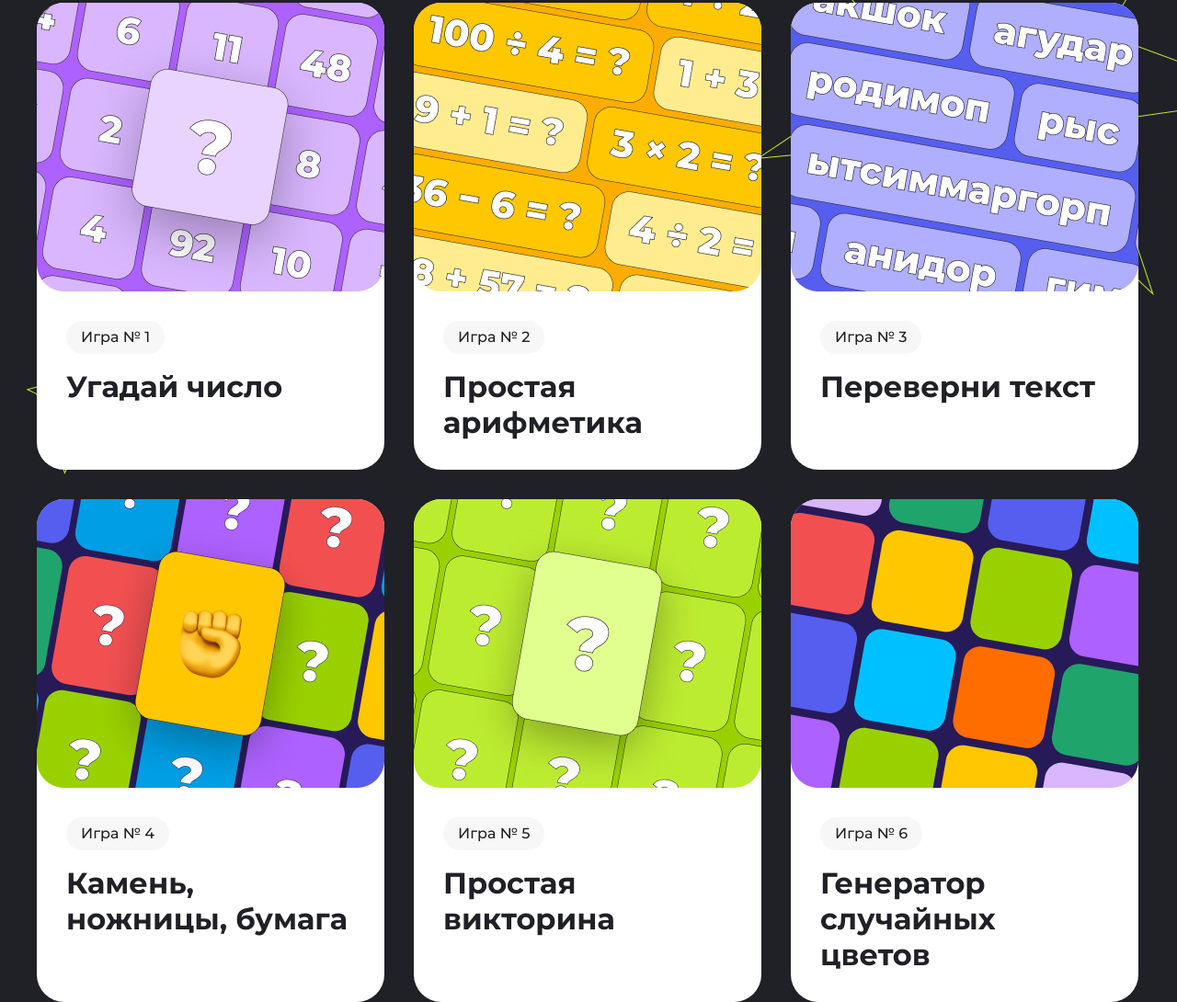
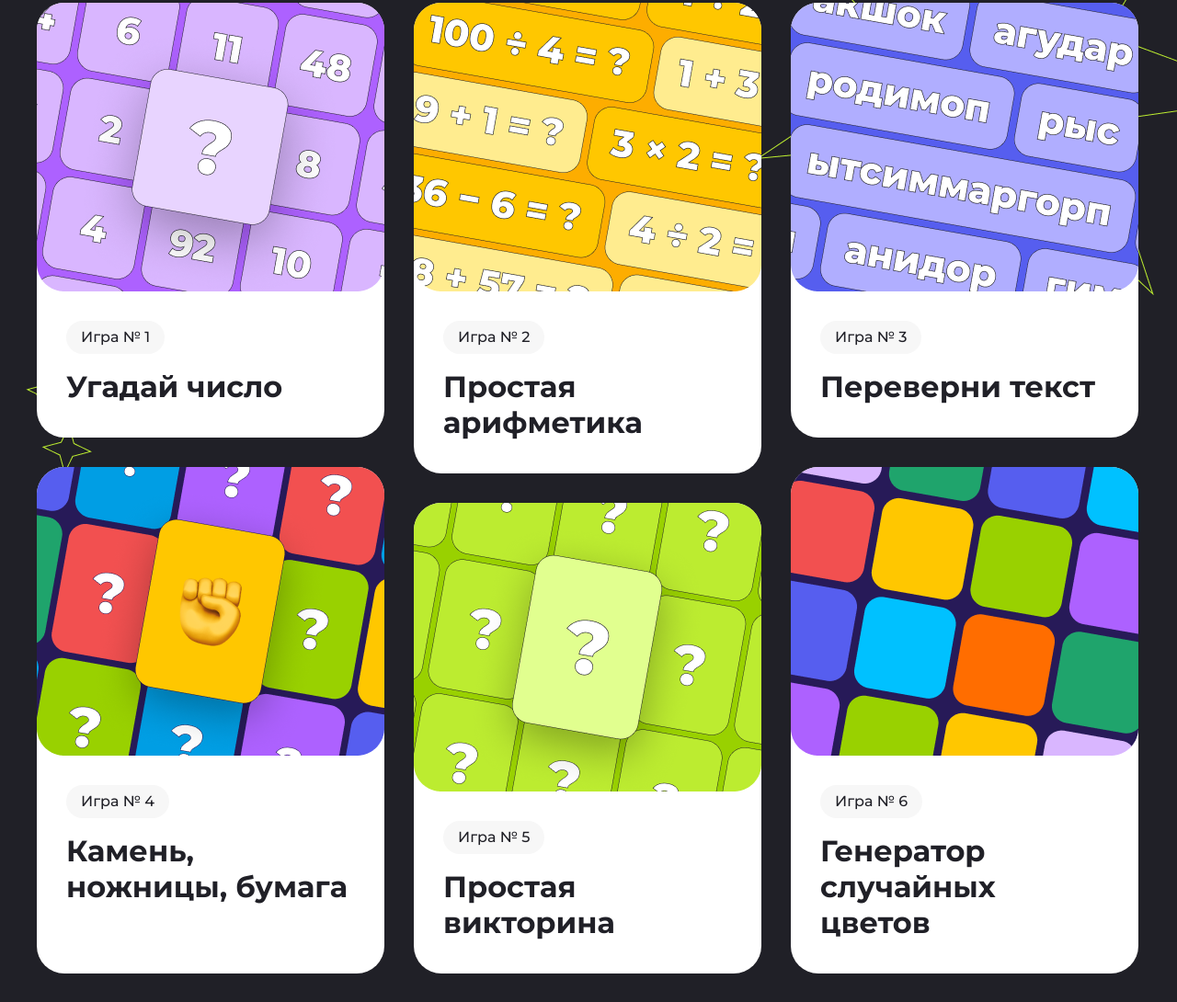
Before and after one commit to Anastasia210-web/game_project, a plain HTML site: page index.html in a window 1280 px wide. Shown: the part 1161-2251 px from the top of the page at 92% size. After the commit the page ends 2220 px from the top, so only its background shows below. Drawn offline with Linux system fonts and the light colour scheme.

Commit message:
Changed the file index.html

```diff
--- a/index.html
+++ b/index.html
@@ -38,27 +38,50 @@
         <p class="games-intro__description">В моей коллекции представлено 6 игр на разные темы. Игры несложные — в них может поиграть каждый. Все игры доступны для пользования.</p>
     </div>
     <div class="games-list">
-        <article class="game-card">
-            <a href="#" class="game-card__link">
-                <img class="game-card__image" class="game-card__image" src="./game_1.png" alt="Угадай число" class="game-card__image">
+        <div class="game-bloc-1">
+        <article class="game-card game-card__small">
+            <a href="#" class="game-card__link game-card__link_small">
+                <img class="game-card__image"  src="./game_1.png" alt="Угадай число">
                 <div class="game-card-text">
                     <h3 class="game-card-text__title">Угадай число</h3>
                     <p class="game-card-text__number">Игра № 1</p>
                 </div>
             </a>
         </article>
-        <article class="game-card">
+                <article class="game-card">
             <a href="#" class="game-card__link">
-                <img class="game-card__image" src="./game_2.png" alt="Простая арифметика" class="game-card__image">
+                <img class="game-card__image" src="./game_4.png" alt="Камень, ножницы, бумага">
+                <div class="game-card-text">
+                <h3 class="game-card-text__title">Камень, ножницы, бумага</h3>
+                <p class="game-card-text__number">Игра № 4</p>
+                </div>
+            </a>
+        </article>
+    </div>
+    <div class="game-bloc-2">
+        <article class="game-card game-card__big">
+            <a href="#" class="game-card__link">
+                <img class="game-card__image" src="./game_2.png" alt="Простая арифметика">
                 <div class="game-card-text">
                     <h3 class="game-card-text__title">Простая арифметика</h3>
                     <p class="game-card-text__number">Игра № 2</p>
                 </div>
             </a>
         </article>
-        <article class="game-card">
-            <a href="#" class="game-card__link game-card__link">
-                <img src="./game_3.png" alt="Переверни текст" class="game-card__image">
+                <article class="game-card game-card__big">
+            <a href="#" class="game-card__link">
+                <img class="game-card__image" src="./game_5.png" alt="Простая викторина">
+                <div class="game-card-text">
+                <h3 class="game-card-text__title">Простая викторина</h3>
+                <p class="game-card-text__number">Игра № 5</p>
+                </div>
+            </a>
+        </article>
+    </div>
+    <div class="game-bloc-3">
+        <article class="game-card game-card__small">
+            <a href="#" class="game-card__link">
+                <img class="game-card__image" src="./game_3.png" alt="Переверни текст">
                 <div class="game-card-text">
                     <h3 class="game-card-text__title">Переверни текст</h3>
                     <p class="game-card-text__number">Игра № 3</p>
@@ -67,25 +90,7 @@
         </article>
         <article class="game-card">
             <a href="#" class="game-card__link">
-                <img src="./game_4.png" alt="Камень, ножницы, бумага" class="game-card__image">
-                <div class="game-card-text">
-                <h3 class="game-card-text__title">Камень, ножницы, бумага</h3>
-                <p class="game-card-text__number">Игра № 4</p>
-                </div>
-            </a>
-        </article>
-        <article class="game-card">
-            <a href="#" class="game-card__link">
-                <img class="game-card__image" src="./game_5.png" alt="Простая викторина" class="game-card__image">
-                <div class="game-card-text">
-                <h3 class="game-card-text__title">Простая викторина</h3>
-                <p class="game-card-text__number">Игра № 5</p>
-                </div>
-            </a>
-        </article>
-        <article class="game-card">
-            <a href="#" class="game-card__link">
-                <img class="game-card__image" src="./game_6.png" alt="Генератор случайных цветов" class="game-card__image">
+                <img class="game-card__image" src="./game_6.png" alt="Генератор случайных цветов">
                 <div class="game-card-text">
                 <h3 class="game-card-text__title">Генератор случайных цветов</h3>
                 <p class="game-card-text__number">Игра № 6</p>
@@ -93,6 +98,7 @@
             </a>
         </article>
     </div>
+    </div>
 </div>
 </body>
 </html>
--- a/style.scss
+++ b/style.scss
@@ -96,7 +96,10 @@ color: rgba(255, 255, 255, 1);
   color: rgba(32, 32, 39, 1);
   }
 }
-
+.games {
+    padding-top: 94px;
+  padding-bottom: 50px;
+}
 .games-img {
   &__star-1 {
     position: absolute;
@@ -118,11 +121,25 @@ color: rgba(255, 255, 255, 1);
   position: absolute;
   padding-top: 72px;
   display: flex;
-  flex-wrap: wrap;
   gap: 32px;
 }
+.game-bloc-1 {
+    display: flex;
+    gap: 32px;
+    flex-direction: column;
+}
+.game-bloc-2 {
+    display: flex;
+    gap: 32px;
+    flex-direction: column;
+}
+.game-bloc-3 {
+    display: flex;
+    gap: 32px;
+    flex-direction: column;
+}
 .games-intro {
-  padding-top: 94px;
+
   display: flex;
   flex-direction: column;
   gap: 24px;
@@ -142,14 +159,18 @@ color: rgba(255, 255, 255, 1);
 }
 .game-card {
 width: 378px;
+height: 551px;
 border-radius: 30px;
 background-color: white;
-display: flex;
-flex-direction: column;
+transition: transform 0.3s ease;
+box-sizing: border-box;
+  &__small{
+    height: 473px;
+  }
+  &__big {
+    height: 512px;
+  }
   &__link {
-    display: flex;
-    flex-direction: column;
-    height: 100%;
     text-decoration: none;
   }
   &__image {
```
Also changed, not shown: style.css, 1 other file.
